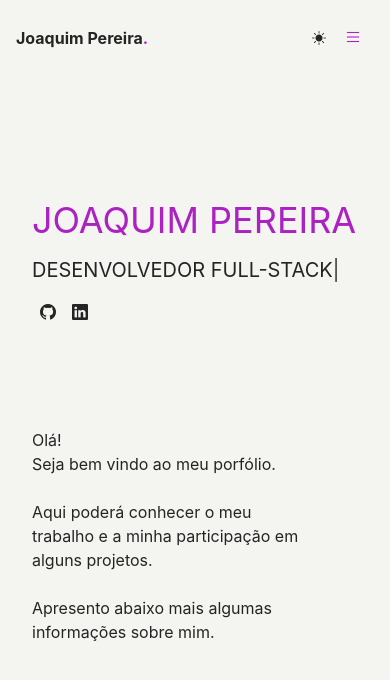
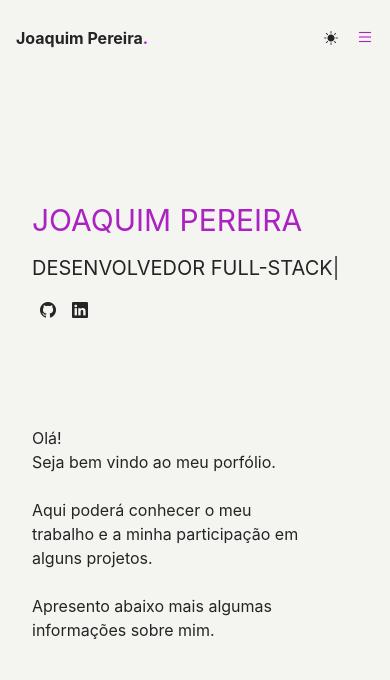
Before and after one commit to seilahAlbino/Portfolio, a React (Create React App) app: page / in a window 390 px wide. Shown: the top 680 px of the page. Built offline with nearby package versions, Linux system fonts and the light colour scheme.

Commit message:
Small changes in css

```diff
--- a/src/Components/Contact/ContactInput.tsx
+++ b/src/Components/Contact/ContactInput.tsx
@@ -16,7 +16,7 @@ const ContactInput = memo(({placeholder, id, name, className}: ContactInputProps
             type="text"
             id={id}
             name={name}
-            className={`mt-1 block w-full p-3 text-lighttext border border-gray-300 rounded-md shadow-sm focus:ring-primary focus:border-primary ${className}`}
+            className={`mt-1 block w-full p-3 text-lighttext border border-gray-300 rounded-md shadow-sm focus:outline-none ${className}`}
             placeholder="O seu nome"
         />
     </>
--- a/src/Components/Introduction/Introduction.tsx
+++ b/src/Components/Introduction/Introduction.tsx
@@ -11,7 +11,7 @@ function Introduction() {
       <div className="container mx-auto grid grid-cols-1 md:grid-cols-7 gap-4">
         <div className="col-span-5 flex flex-col justify-center items-start">
           <div id="profile" className="space-y-4 uppercase mb-12 md:m-0">
-            <h1 className="text-primary text-4xl md:text-5xl lg:text-7xl">
+            <h1 className="text-primary text-3xl md:text-5xl lg:text-7xl">
               <ReactTyped
                 strings={["Joaquim Pereira"]}
                 typeSpeed={typeSpeed}
@@ -41,7 +41,7 @@ function Introduction() {
         </div>
         <div className="col-span-2 flex flex-col justify-center items-start">
           <p className="text-md md:text-lg mt-10">
-            Olá!<br />Seja bem vindo ao meu porfólio.<br /><br />Aqui poderá conhecer o meu trabalho e a minha participação em alguns projetos.<br /><br />Apresento abaixo mais algumas informações sobre mim.
+            Olá!<br />Seja bem vindo ao meu porfólio.<br/><br/>Aqui poderá conhecer o meu trabalho e a minha participação em alguns projetos.<br /><br />Apresento abaixo mais algumas informações sobre mim.
           </p>
         </div>
       </div>
--- a/src/Components/Navbar/Navbar.tsx
+++ b/src/Components/Navbar/Navbar.tsx
@@ -70,7 +70,7 @@ function Navbar() {
                         />
                     </button>
                     <button
-                        className="px-3 py-2 text-primary"
+                        className="pl-3 py-2 text-primary"
                         onClick={toggleMenu}
                     >
                         {menuOpen ? <i className="text-lg bi bi-x-lg"></i> : <i className="text-lg bi bi-list"></i>}
--- a/tailwind.config.js
+++ b/tailwind.config.js
@@ -17,19 +17,14 @@ module.exports = {
                 dark: "#080807",
             },
             keyframes: {
-                fadeIn: {
-                    '0%': { opacity: 0, transform: 'translateY(20px)' },
-                    '100%': { opacity: 1, transform: 'translateY(0)' },
-                },
                 shake: {
                     '0%': { top: '0px' },
-                    '50%': { transform: 'rotate(1deg)' },
-                    '80%': { transform: 'rotate(-1deg)' },
+                    '50%': { transform: 'rotate(2deg)' },
+                    '80%': { transform: 'rotate(-2deg)' },
                     '100%': { top: '10px' }
                 }
             },
             animation: {
-                fadeIn: 'fadeIn 1s ease-out forwards',
                 shake: 'shake 60ms infinite alternate',
             },
         },
```
